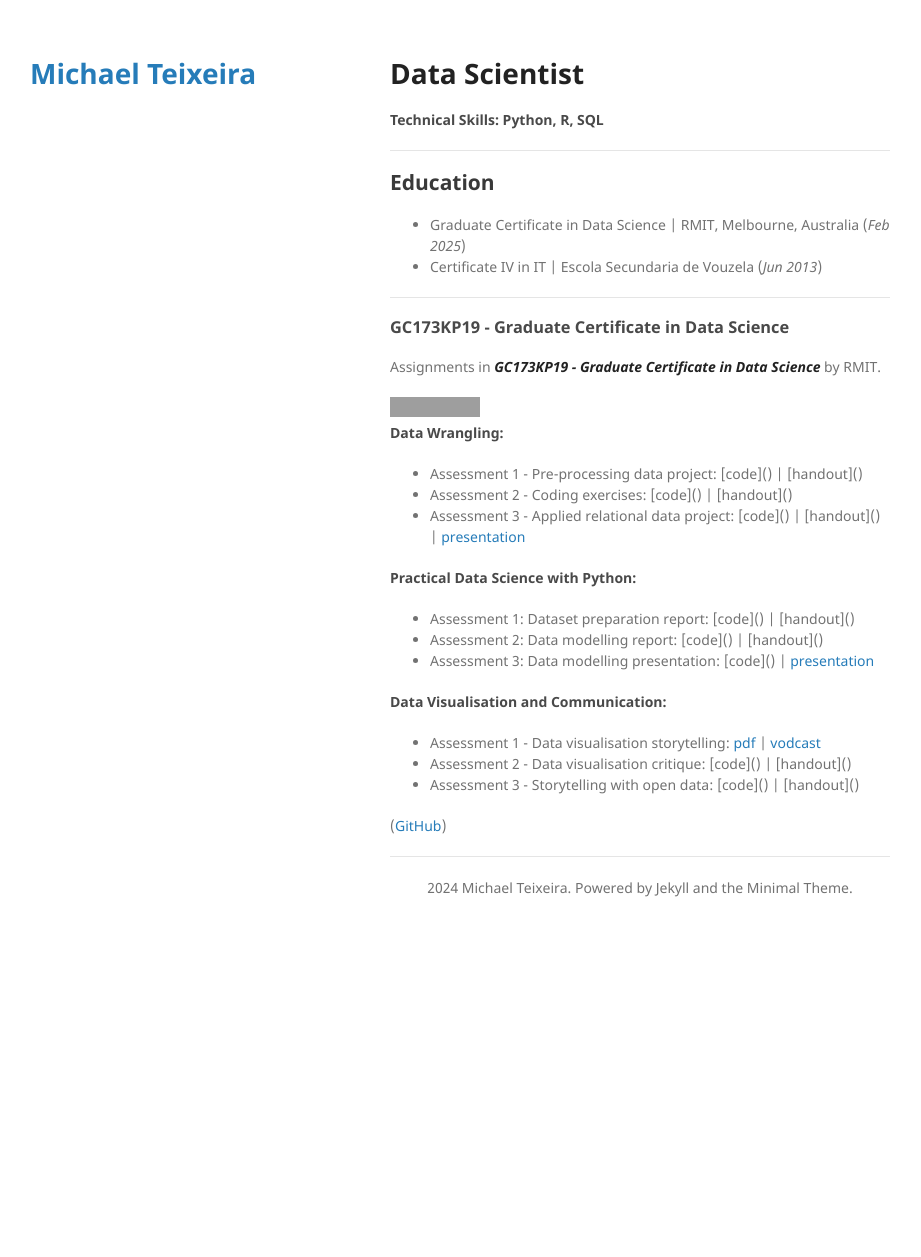
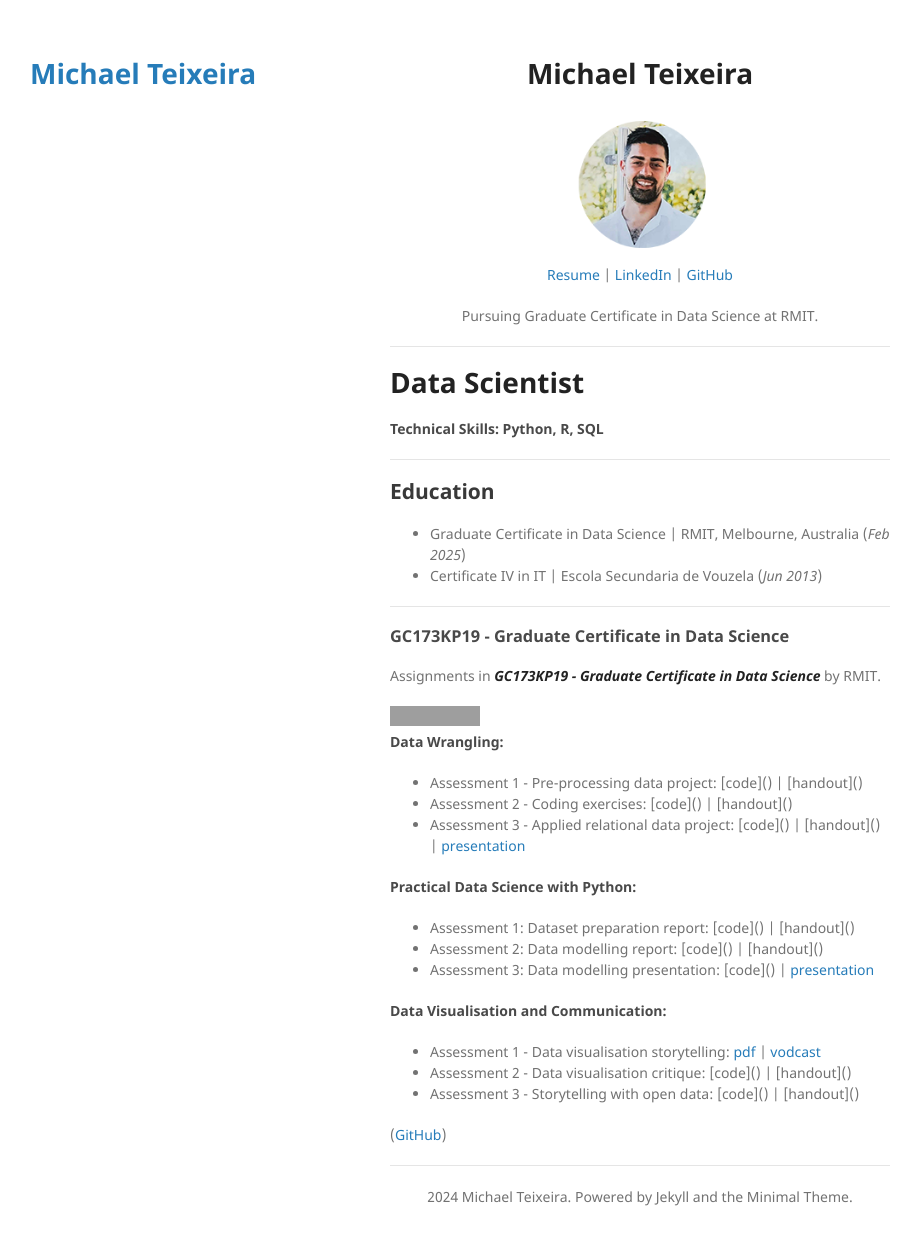
Before and after one commit to Tex30/Portfolio, a Jekyll site: the page built from index.html, in a window 1280 px wide. Shown: the whole page, without its empty margins (180-1101 px from the left). Built offline with Jekyll 4.4.1, drawn with Linux system fonts in a browser that asks for light colours; the repository's description, which GitHub fills in, is left out; before the commit the page ends 948 px from its top, so only the background shows below that; grey boxes are pictures that could not be loaded.

Commit message:
Update index.html

```diff
--- a/index.html
+++ b/index.html
@@ -10,6 +10,24 @@
   gtag('js', new Date());
   gtag('config', 'G-6MB61WNNMV');
 </script>
+
+<!-- Centered Title and Logo -->
+<div align="center">
+  <h1>Michael Teixeira</h1>
+  <img src="images/picture.png" alt="Michael Teixeira's Logo" style="width: 150px; height: auto;">
+</div>
+
+<!-- Description and Links -->
+<div align="center">
+  <p>
+    <a href="pdf/resume.pdf">Resume</a> |
+    <a href="https://www.linkedin.com/in/michael-teixeira-66298024a/">LinkedIn</a> |
+    <a href="https://github.com/Tex30">GitHub</a>
+  </p>
+  <p>Pursuing Graduate Certificate in Data Science at RMIT.</p>
+</div>
+
+<hr>
 
 <h1>Data Scientist</h1>
 
```
